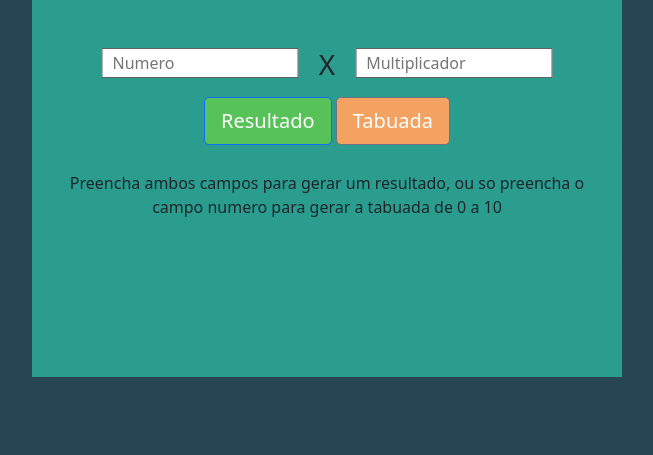
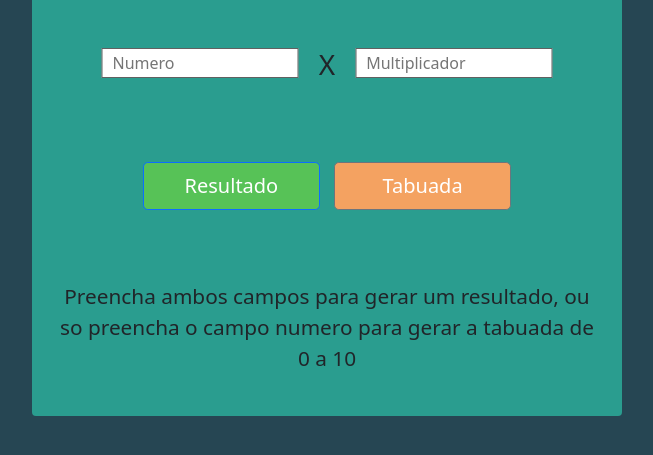
Before and after one commit to sabrina663/Tabuada, a plain HTML site: page index.html in a window 1280 px wide. Shown: the part 273-728 px from the top of the page, without its empty margins (313-966 px from the left). Drawn offline with nearby package versions, Linux system fonts and the light colour scheme.

Commit message:
Correção
Correção na Largura

```diff
--- a/_css/estilo.css
+++ b/_css/estilo.css
@@ -13,7 +13,6 @@ body{
     margin:0 auto;
     height:100vh;
     padding:0px 50px;
-    min-width:250px;
 }
 .sub-conteiner{
     text-align: center;
@@ -48,7 +47,7 @@ h3{
 }
 .button-area{
     position: relative;
-    top:50px;
+    top:80px;
 }
 input{
     width:90%;
@@ -67,7 +66,7 @@ input::-webkit-inner-spin-button {
 input:hover{
     background-color:rgba(167, 162, 162, 0.295) ;
 }
-button{/*
+button{
     margin:35px 5px;
     padding:15px 5px;
     outline:none;
@@ -75,11 +74,15 @@ button{/*
     transition-duration: 1s;
     cursor: pointer;
     border:1px solid rgba(70, 69, 69, 0.795);
-    width:30%; */
+    width:30%;
 }
 button.resultado{
     background-color: rgb(87, 194, 87);
 }
+button.resultado{
+    background-color: rgb(87, 194, 87);
+}
+
 button.resultado:hover{
     background-color:rgb(98, 167, 98);
 }
@@ -92,21 +95,14 @@ button.tabuada-btn:hover{
 .result-div{
     padding:10px;
     position: relative;
-    top:50px;
+    top:90px;
     border:none;
     background-color: #2a9d8f;
     z-index:1;
-}/*
+}
 .result-div p{
-    text-align: center;
-    padding:15px;
     font-size:1.3em;
 }
-.result-div p.recado{
-    padding:10px;
-    font-size:1.0em;
-    text-align: center;
-} */
 /*  */
 
 /* tabuada */
@@ -156,9 +152,8 @@ tr{
     }
     .result-div{
         padding:15px;
-        font-size:0.5em;
+        font-size:0.8em;
         top:5px;
-        z-index:1;
     }
     table{
         font-size:1.0em;
```
